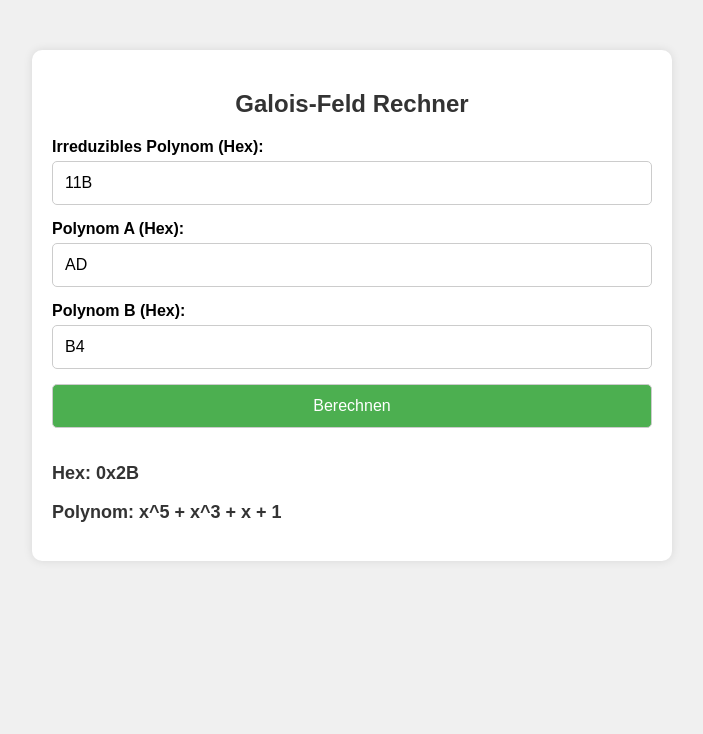
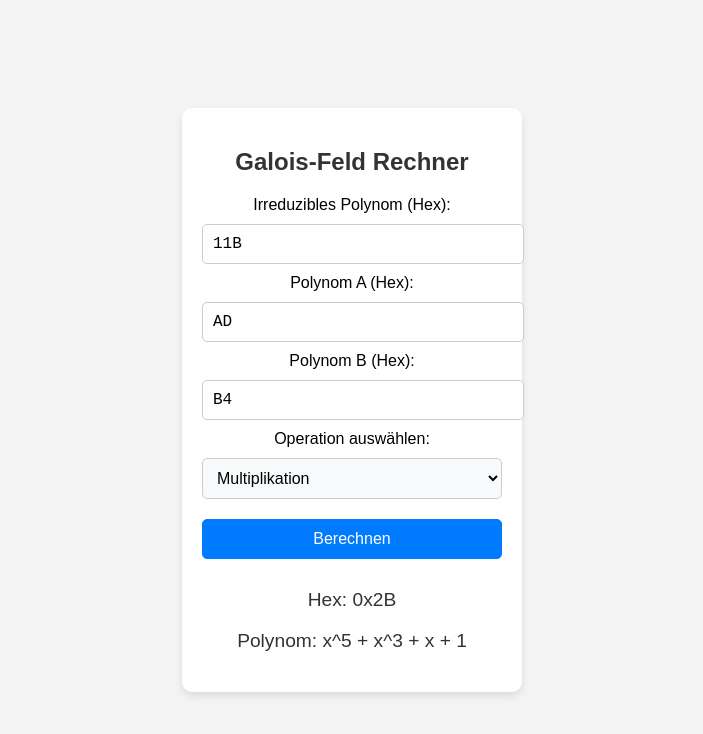
Before and after one commit to Lvc4/Lvc4.github.io, a plain HTML site: page index.html in a window 1280 px wide. Both pictures are taken after a click on the button "Berechnen". Shown: the whole page, without its empty margins (288-991 px from the left). Drawn offline with Linux system fonts and the light colour scheme.

Commit message:
feat: add addition

```diff
--- a/index.html
+++ b/index.html
@@ -23,6 +23,13 @@
             <label for="polyB">Polynom B (Hex):</label>
             <input type="text" id="polyB" value="B4" placeholder="z.B. B4">
 
+            <!-- Dropdown-Menü für Operation auswählen -->
+            <label for="operation">Operation auswählen:</label>
+            <select id="operation">
+                <option value="multiply">Multiplikation</option>
+                <option value="add">Addition</option>
+            </select>
+
             <button onclick="calculate()">Berechnen</button>
 
             <div id="result" class="result"></div>
--- a/script.js
+++ b/script.js
@@ -15,6 +15,10 @@ function galoisMultiply(a, b, irreduciblePoly) {
     return result;
 }
 
+function galoisAdd(a, b) {
+    return a ^ b;
+}
+
 function calculate() {
     const polyA = document.getElementById('polyA').value.trim();
     const polyB = document.getElementById('polyB').value.trim();
@@ -29,7 +33,14 @@ function calculate() {
         return;
     }
 
-    const result = galoisMultiply(a, b, irreducible);
+    const operation = document.getElementById('operation').value;
+
+    let result;
+    if (operation === 'multiply') {
+        result = galoisMultiply(a, b, irreducible);
+    } else if (operation === 'add') {
+        result = galoisAdd(a, b);
+    }
 
     const hexResult = '0x' + result.toString(16).toUpperCase();
 
@@ -63,7 +74,7 @@ const tooltip = document.getElementById('tooltip');
 irreducibleInput.addEventListener('mouseenter', () => {
     tooltipTimer = setTimeout(() => {
         tooltip.style.display = 'block';
-    }, 700);
+    }, 500);
 });
 
 irreducibleInput.addEventListener('mousemove', (e) => {
--- a/styles.css
+++ b/styles.css
@@ -1,83 +1,96 @@
 body {
     font-family: 'Arial', sans-serif;
-    background-color: #f0f0f0;
+    background-color: #f4f4f4;
     margin: 0;
     padding: 0;
+    display: flex;
+    justify-content: center;
+    align-items: center;
+    height: 100vh;
 }
 
 .container {
-    width: 100%;
-    max-width: 600px;
-    margin: 50px auto;
+    background-color: #fff;
     padding: 20px;
-    background-color: #ffffff;
     border-radius: 10px;
-    box-shadow: 0 0 10px rgba(0, 0, 0, 0.1);
+    box-shadow: 0 4px 8px rgba(0, 0, 0, 0.1);
+    width: 300px;
+    text-align: center;
 }
 
 h2 {
-    text-align: center;
+    font-size: 1.5rem;
     color: #333;
 }
 
-label {
-    font-weight: bold;
-    margin-bottom: 5px;
-    display: block;
+input, select, button {
+    width: 100%;
+    padding: 10px;
+    margin: 10px 0;
+    border: 1px solid #ccc;
+    border-radius: 5px;
+    font-size: 1rem;
 }
 
-input, button {
-    width: 100%;
-    padding: 12px;
-    font-size: 16px;
-    margin-bottom: 15px;
-    border-radius: 5px;
-    border: 1px solid #ccc;
-    box-sizing: border-box;
+input:focus, select:focus, button:focus {
+    outline: none;
+    border-color: #007bff;
 }
 
 button {
-    background-color: #4CAF50;
+    background-color: #007bff;
     color: white;
     cursor: pointer;
 }
 
 button:hover {
-    background-color: #45a049;
+    background-color: #0056b3;
 }
 
-.result {
+#result {
     margin-top: 20px;
-    font-size: 18px;
-    font-weight: bold;
+    font-size: 1.2rem;
     color: #333;
 }
 
+#tooltip {
+    position: absolute;
+    display: none;
+    background-color: #333;
+    color: #fff;
+    padding: 5px;
+    border-radius: 5px;
+    font-size: 0.9rem;
+}
+
+select {
+    font-size: 1rem;
+    background-color: #f8f9fa;
+    border: 1px solid #ccc;
+    border-radius: 5px;
+}
+
+select:focus {
+    border-color: #007bff;
+}
+
+select option {
+    padding: 10px;
+}
+
+/* Styling für das Tooltip */
 .tooltip {
+    display: none;
     position: absolute;
     background-color: #333;
     color: white;
-    padding: 10px;
     border-radius: 5px;
-    display: none;
-    max-width: 300px;
-    z-index: 10;
-    opacity: 0.9;
-    box-shadow: 0 0 10px rgba(0, 0, 0, 0.2);
-    transform: translateY(-50%); /* Vertikale Positionierung */
-    pointer-events: none; /* Verhindert, dass die Tooltip die Eingabe blockiert */
+    padding: 5px;
+    font-size: 0.9rem;
+    z-index: 100;
 }
 
-.tooltip p {
-    margin: 0;
-    font-size: 14px;
+input[type="text"] {
+    font-family: monospace;
+    text-transform: uppercase;
 }
-
-input:hover + .tooltip {
-    display: block;
-}
-
-input:focus {
-    outline: none;
-    border-color: #4CAF50;
-}
```
